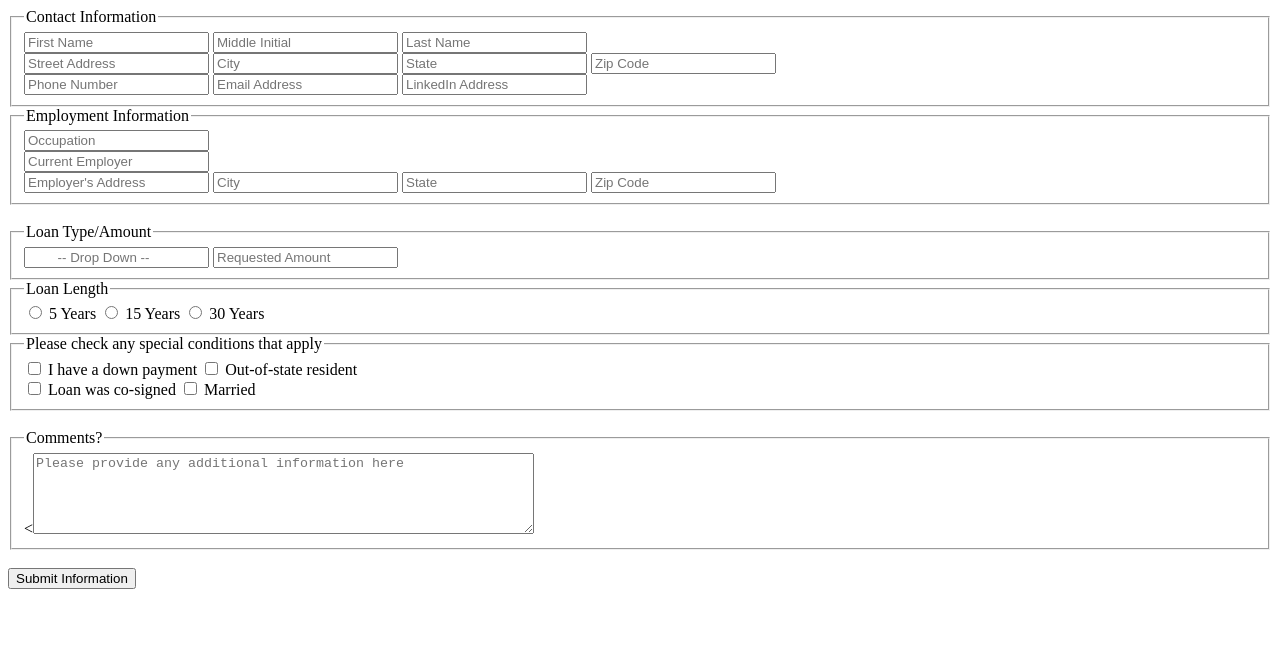
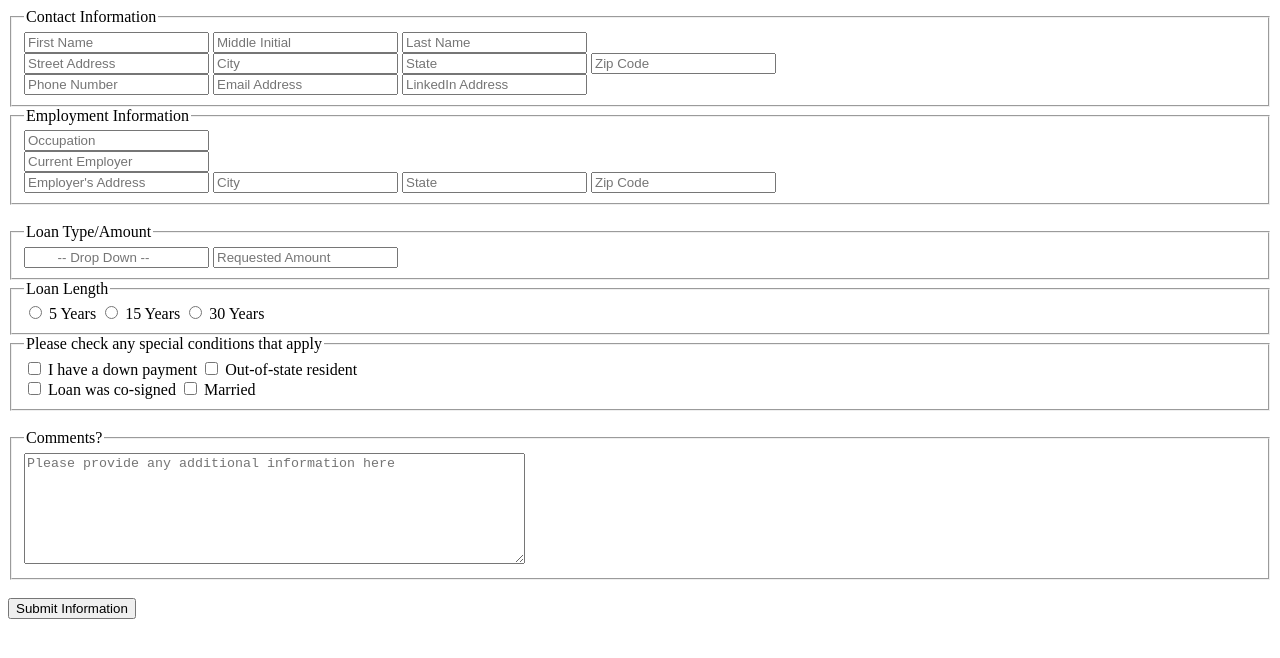
Before and after one commit to RussellRiesJr/app-form, a plain HTML site: page index.html in a window 1280 px wide. Drawn offline with Linux system fonts and the light colour scheme.

Commit message:
fixed comments box

```diff
--- a/index.html
+++ b/index.html
@@ -71,7 +71,7 @@
 
     <fieldset>
       <legend>Comments?</legend>
-      <<textarea name="comments" rows="5" cols="60" placeholder="Please provide any additional information here"></textarea>
+      <textarea name="comments" rows="7" cols="60" placeholder="Please provide any additional information here"></textarea>
     </fieldset>
 
     <br/>
```
